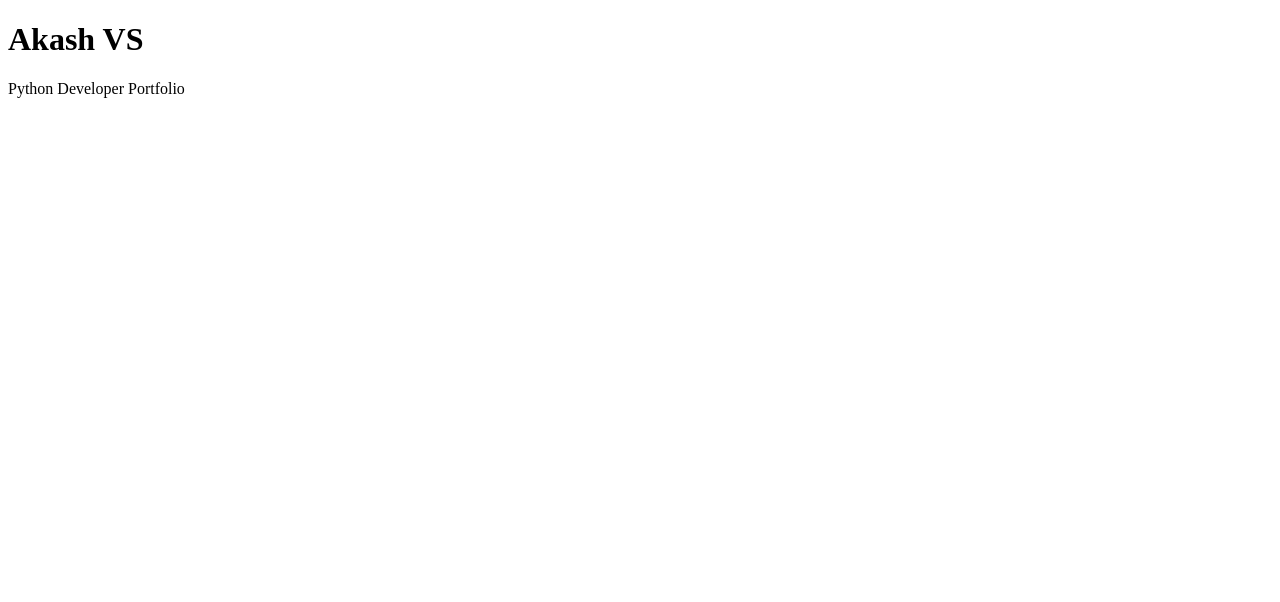
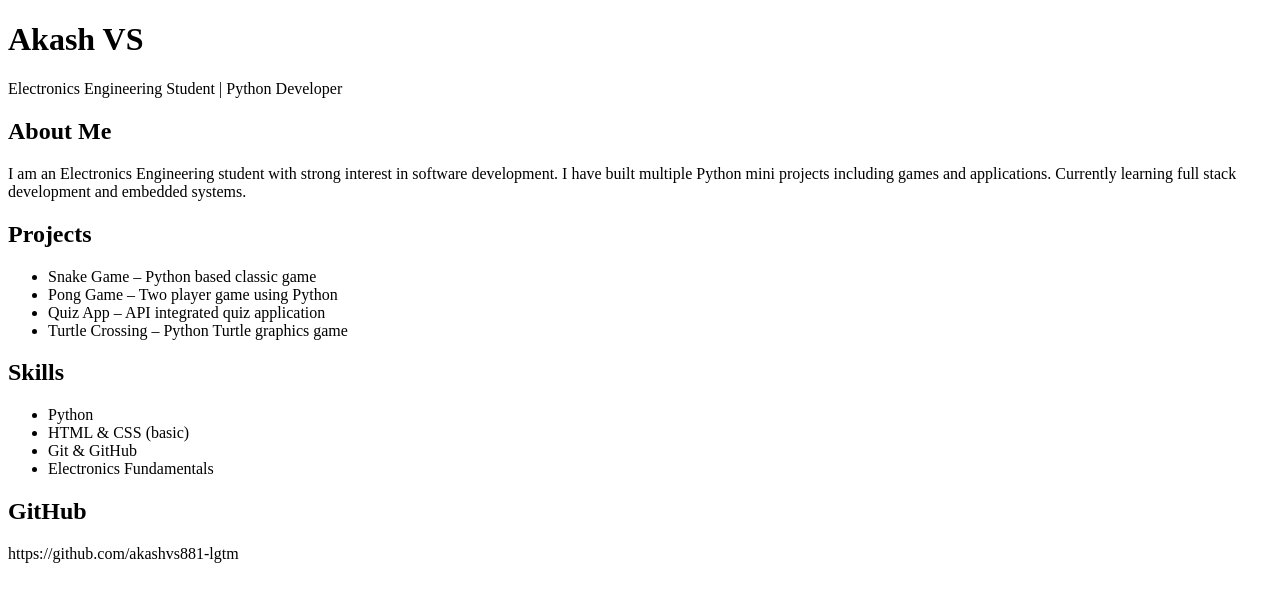
Before and after one commit to akashvs881-lgtm/python-mini-projects, a plain HTML site: page index.html in a window 1280 px wide. Drawn offline with Linux system fonts and the light colour scheme.

Commit message:
Updated portfolio content

```diff
--- a/index.html
+++ b/index.html
@@ -1,7 +1,35 @@
 <!DOCTYPE html>
 <html>
 <body>
+
 <h1>Akash VS</h1>
-<p>Python Developer Portfolio</p>
+<p>Electronics Engineering Student | Python Developer</p>
+
+<h2>About Me</h2>
+<p>
+I am an Electronics Engineering student with strong interest in software development.
+I have built multiple Python mini projects including games and applications.
+Currently learning full stack development and embedded systems.
+</p>
+
+<h2>Projects</h2>
+<ul>
+<li>Snake Game – Python based classic game</li>
+<li>Pong Game – Two player game using Python</li>
+<li>Quiz App – API integrated quiz application</li>
+<li>Turtle Crossing – Python Turtle graphics game</li>
+</ul>
+
+<h2>Skills</h2>
+<ul>
+<li>Python</li>
+<li>HTML & CSS (basic)</li>
+<li>Git & GitHub</li>
+<li>Electronics Fundamentals</li>
+</ul>
+
+<h2>GitHub</h2>
+<p>https://github.com/akashvs881-lgtm</p>
+
 </body>
 </html>
```
